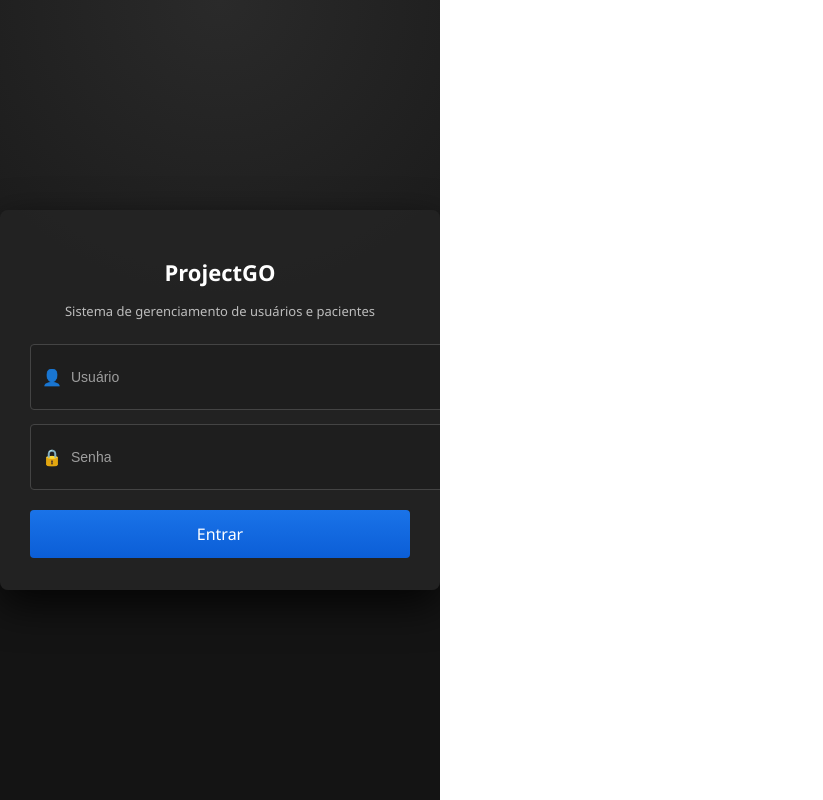
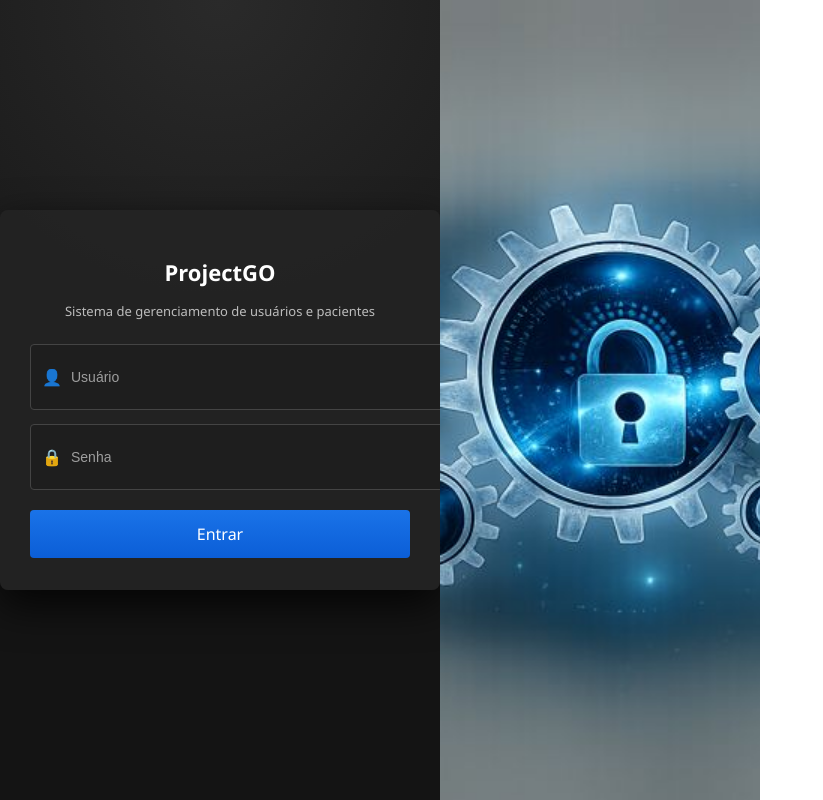
Before and after one commit to priyaekoo/projectGO, a React app in the folder frontend/: page /login in a window 1280 px wide. Shown: the whole page, without its empty margins (0-823 px from the left). Built offline with nearby package versions, Linux system fonts and the light colour scheme; the HTML template or start-up script is replaced by a standard one.

Commit message:
fix(login): prevent .login-left collapse (min-width/width) and raise fallback img z-index

```diff
--- a/frontend/src/pages/Login/login.css
+++ b/frontend/src/pages/Login/login.css
@@ -18,9 +18,12 @@
 .login-left {
   order: 2;
   flex: 0 0 60%;
+  width: 60%;
+  min-width: 320px; /* garante que a coluna não colapse */
   height: 100vh;
   display: block;
   position: relative;
+  align-self: stretch;
   overflow: hidden;
   background-size: cover;
   background-position: right center;
@@ -45,7 +48,7 @@
   width: 100%;
   height: 100%;
   object-fit: cover;
-  z-index: 2; /* acima do overlay */
+  z-index: 9999; /* acima do overlay */
   display: block;
   outline: 3px solid rgba(255,255,255,0.06);
   box-shadow: inset 0 0 60px rgba(0,0,0,0.35);
```
